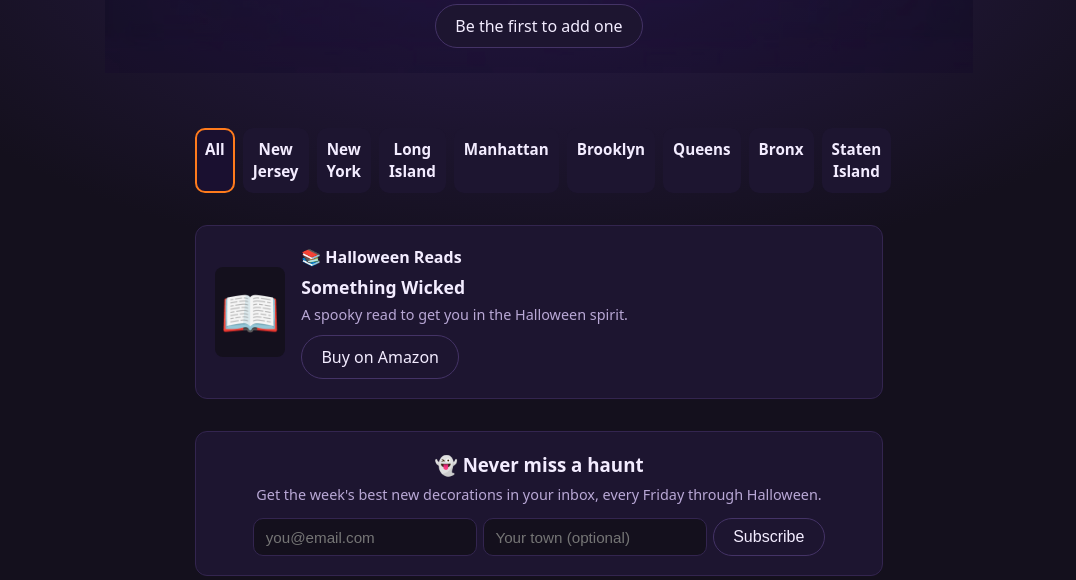
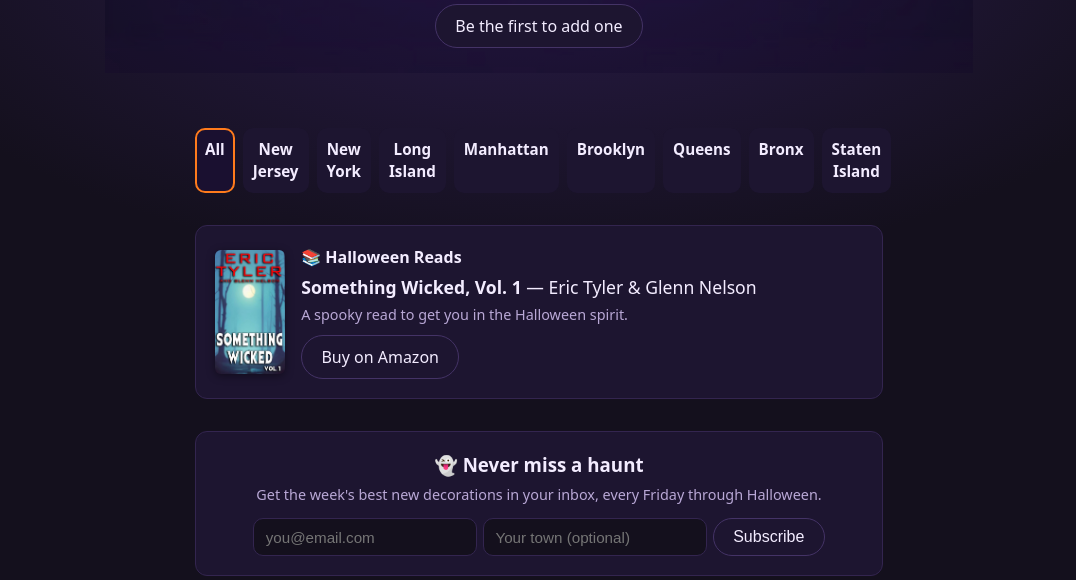
Before and after one commit to SpookyMap/hauntmap, a FastAPI app: page / in a window 1280 px wide. Shown: the part 807-1387 px from the top of the page, without its empty margins (101-1177 px from the left). Run offline with FastAPI, Linux system fonts and the light colour scheme; data that the repository does not hold is empty; some libraries are stand-ins or nearby versions.

Commit message:
Add Something Wicked book cover to banner

```diff
--- a/static/css/style.css
+++ b/static/css/style.css
@@ -125,9 +125,12 @@ a { color: var(--accent); }
   padding: 1.2rem; margin-top: 2rem; display: flex; gap: 1rem; align-items: center;
 }
 .book-cover {
-  font-size: 3rem; flex-shrink: 0; width: 70px; height: 90px;
+  flex-shrink: 0; width: 70px;
   display: flex; align-items: center; justify-content: center;
-  background: var(--bg); border-radius: 8px;
+}
+.book-cover-img {
+  width: 70px; height: auto; border-radius: 6px;
+  box-shadow: 0 2px 8px rgba(0,0,0,0.4);
 }
 .book-info h3 { margin: 0 0 0.3rem; font-size: 1rem; }
 .book-title { margin: 0 0 0.2rem; font-size: 1.1rem; }
--- a/templates/index.html
+++ b/templates/index.html
@@ -134,11 +134,11 @@
 
 <div class="book-banner">
   <div class="book-cover">
-    <span class="book-emoji">📖</span>
+    <img src="/static/img/something_wicked_cover.jpg" alt="Something Wicked Vol. 1 by Eric Tyler and Glenn Nelson" class="book-cover-img">
   </div>
   <div class="book-info">
     <h3>📚 Halloween Reads</h3>
-    <p class="book-title"><strong>Something Wicked</strong></p>
+    <p class="book-title"><strong>Something Wicked, Vol. 1</strong> — Eric Tyler &amp; Glenn Nelson</p>
     <p class="book-desc">A spooky read to get you in the Halloween spirit.</p>
     <a href="https://www.amazon.com/Something-Wicked/dp/B0F2F1CHG1" target="_blank" rel="noopener" class="btn book-btn">Buy on Amazon</a>
   </div>
```
Also changed, not shown: static/img/something_wicked_cover.jpg (added).
